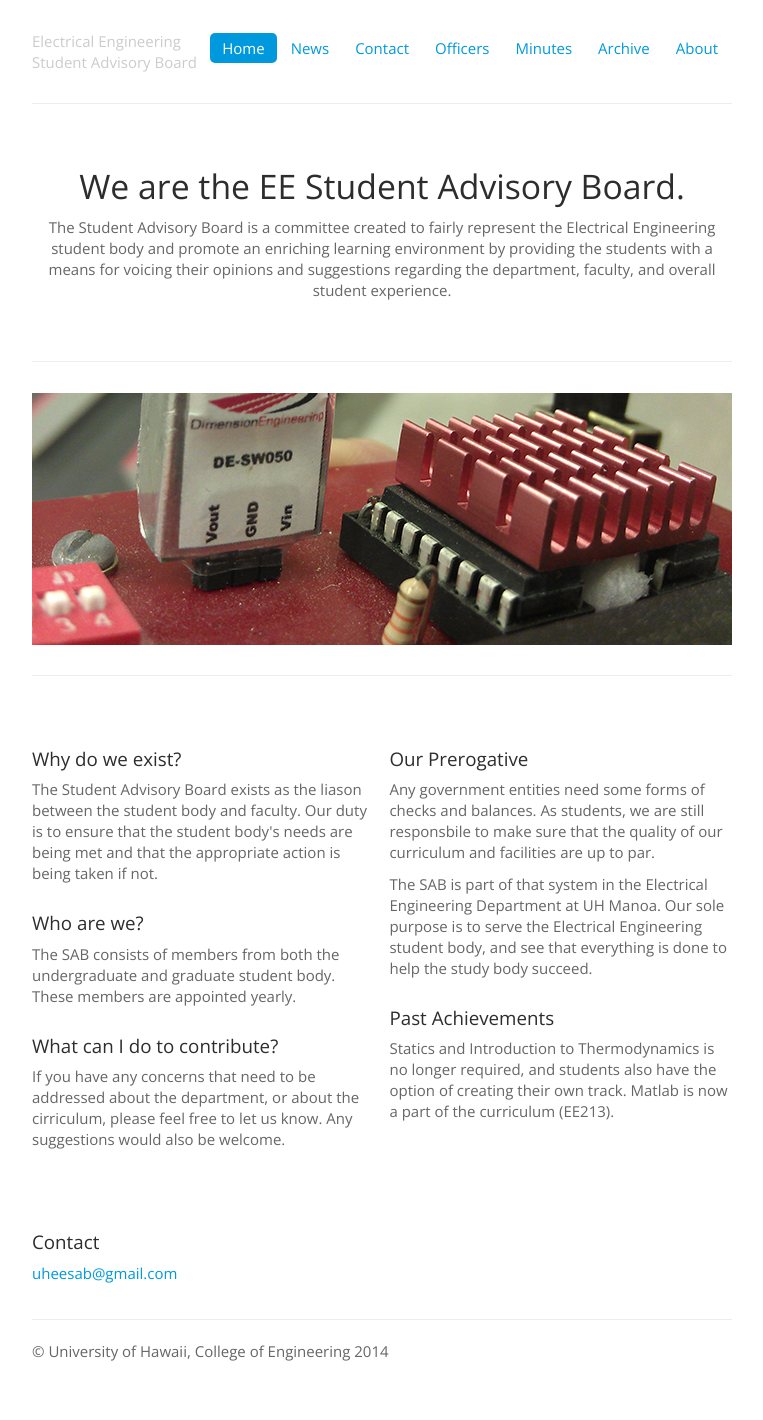
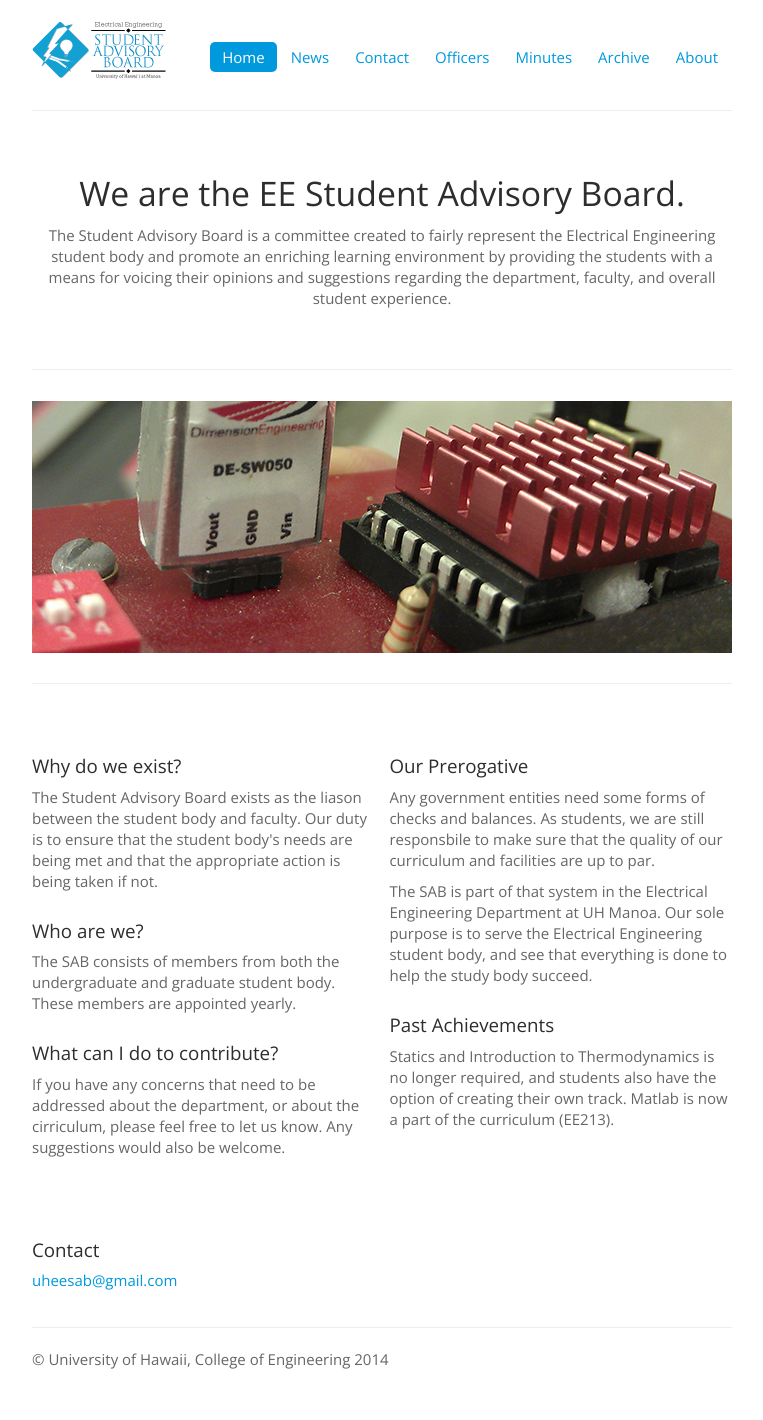
Before and after one commit to IEEE-UH-Manoa/sab.ieeeatuhm.com, a Jekyll site: the page built from index.html, in a window 1280 px wide. Shown: the whole page, without its empty margins (258-1021 px from the left). Built offline with Jekyll 4.4.1, drawn with Linux system fonts in a browser that asks for light colours.

Commit message:
Added image to header

```diff
--- a/_includes/header.html
+++ b/_includes/header.html
@@ -1,7 +1,7 @@
 <header class="site-header">
 
       <div class="masthead">
-        <ul class="nav nav-pills pull-right">
+        <ul class="nav nav-pills pull-right"  style="margin: 20px 0 0 0;">
           {% if page.section == "home" %}<li class="active">{% else %}<li>{% endif %}<a href="{{ "/" | prepend: site.baseurl }}">Home</a></li>
           {% if page.section == "news" %}<li class="active">{% else %}<li>{% endif %}<a href="{{ "/news/" | prepend: site.baseurl }}">News</a></li>
           {% if page.section == "contact" %}<li class="active">{% else %}<li>{% endif %}<a href="{{ "/contact/" | prepend: site.baseurl }}">Contact</a></li>
@@ -10,7 +10,7 @@
           {% if page.section == "archive" %}<li class="active">{% else %}<li>{% endif %}<a href="{{ "/archive/" | prepend: site.baseurl }}">Archive</a></li>
           {% if page.section == "about" %}<li class="active">{% else %}<li>{% endif %}<a href="{{ "/about/" | prepend: site.baseurl }}">About</a></li>
         </ul>
-        <h5 class="muted">Electrical Engineering <br/>Student Advisory Board<br /></h5>
+        <img src="/~eesab/assets/EESAB-hori.png">
       </div>
 
 </header>
```
Also changed, not shown: assets/EESAB-hori.png (added).
